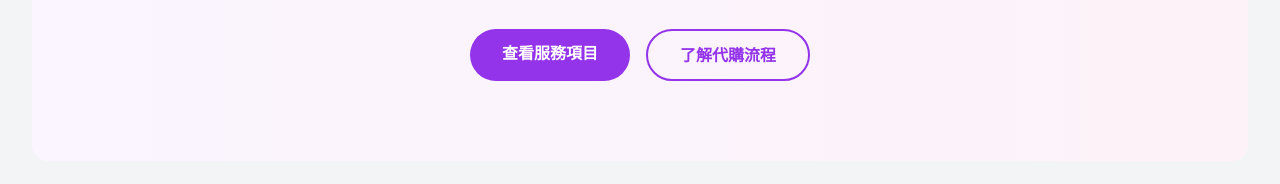
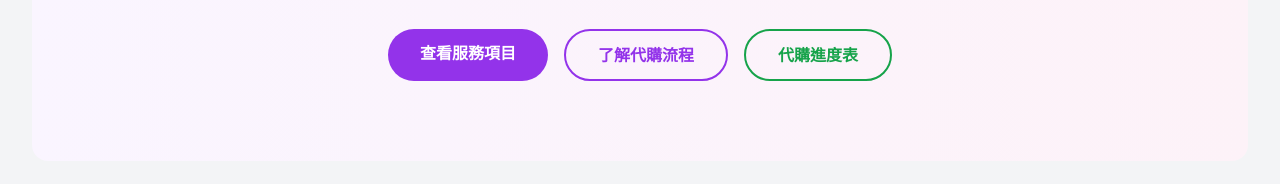
Before and after one commit to ahiu0403/Xiaoan, a plain HTML site: page index.html in a window 1280 px wide. Shown: the part 315-499 px from the top of the page. Drawn offline with nearby package versions, Linux system fonts and the light colour scheme.

Commit message:
Update index.html

```diff
--- a/index.html
+++ b/index.html
@@ -73,6 +73,9 @@
                     class="bg-purple-600 hover:bg-purple-700 text-white px-8 py-3 rounded-full font-semibold transition-all duration-300 transform hover:scale-105">查看服務項目</a>
                 <a href="process.html"
                     class="border-2 border-purple-600 text-purple-600 hover:bg-purple-600 hover:text-white px-8 py-3 rounded-full font-semibold transition-all duration-300">了解代購流程</a>
+                <a href="https://woozy-chess-56c.notion.site/xiaoancms-cntotw?p=1c93b7d945d88069840bd7b2b2496ac7&pm=c"
+                    target="_blank"
+                    class="border-2 border-green-600 text-green-600 hover:bg-green-600 hover:text-white px-8 py-3 rounded-full font-semibold transition-all duration-300">代購進度表</a>
             </div>
         </section>
 
```
